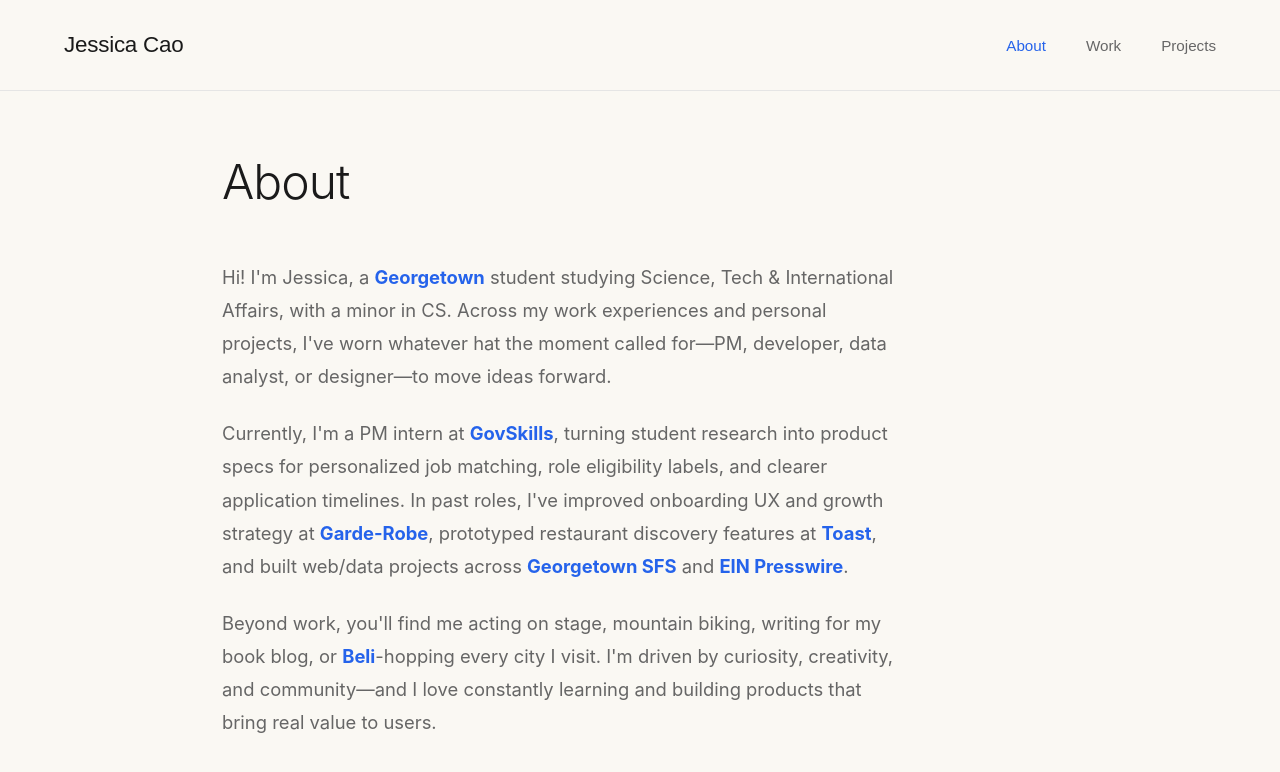
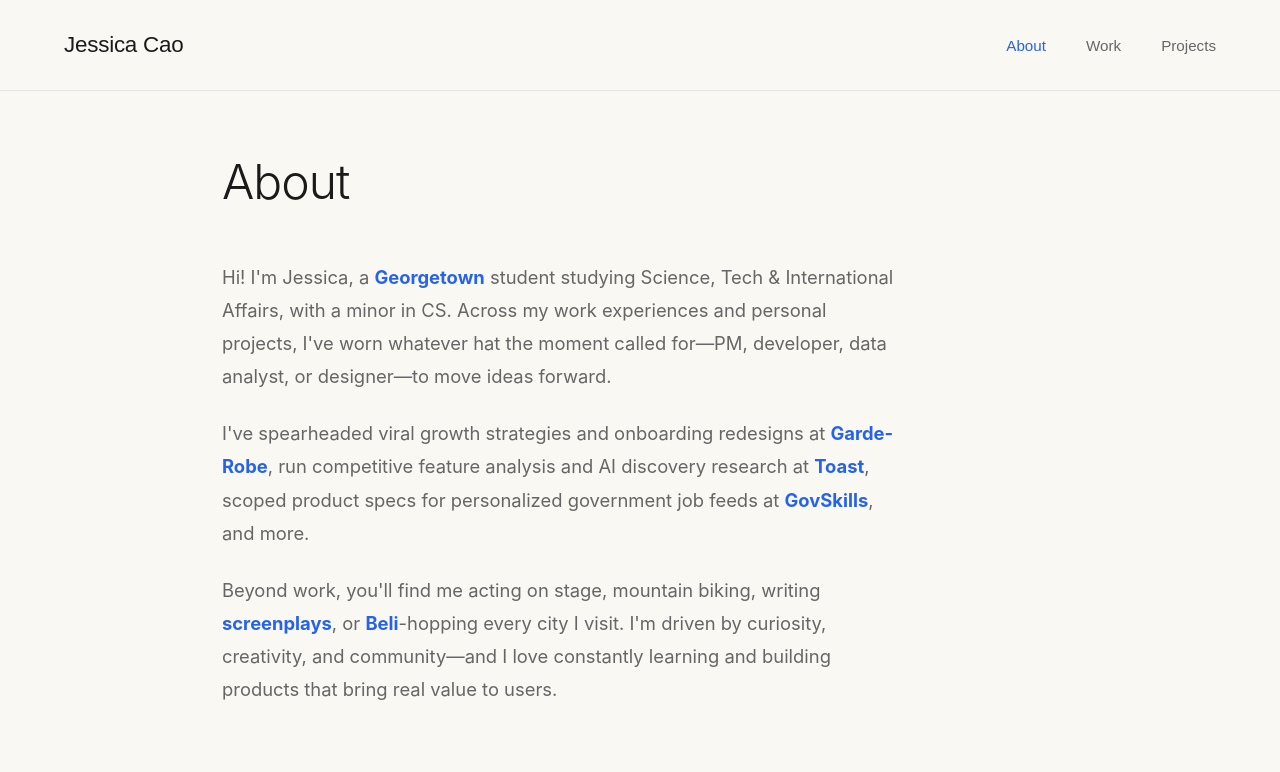
Before and after one commit to jessicaa-cao/jessica-portfolio, a React (Create React App) app: page / in a window 1280 px wide. Both pictures are taken after a click on the button "About". Shown: the top 772 px of the page. Built offline with nearby package versions, Linux system fonts and the light colour scheme.

Commit message:
Updated About, Work, and Home pages

```diff
--- a/src/components/About.js
+++ b/src/components/About.js
@@ -20,23 +20,22 @@
           </p>
 
 <p className="about-text">
-            Currently, I'm a PM intern at{' '}
+  I've spearheaded viral growth strategies and onboarding redesigns at{' '}
+  <a href="https://www.garde-robe.com/" style={linkStyle} target="_blank" rel="noopener noreferrer">Garde-Robe</a>,
+  {' '}run competitive feature analysis and AI discovery research at{' '}
+  <a href="https://pos.toasttab.com/" style={linkStyle} target="_blank" rel="noopener noreferrer">Toast</a>,
+  {' '}scoped product specs for personalized government job feeds at{' '}
   <a href="https://govskills.io/" style={linkStyle} target="_blank" rel="noopener noreferrer">GovSkills</a>,
-            {' '}turning student research into product specs for personalized job matching, role eligibility labels, and clearer application timelines. In past roles, I've improved onboarding UX and growth strategy at{' '}
-            <a href="https://www.garde-robe.com/" style={linkStyle} target="_blank" rel="noopener noreferrer">Garde-Robe</a>,
-            {' '}prototyped restaurant discovery features at{' '}
-            <a href="https://pos.toasttab.com/" style={linkStyle} target="_blank" rel="noopener noreferrer">Toast</a>,
-            {' '}and built web/data projects across{' '}
-            <a href="https://sfs.georgetown.edu/" style={linkStyle} target="_blank" rel="noopener noreferrer">Georgetown SFS</a>{' '}
-            and{' '}
-            <a href="https://www.einpresswire.com/" style={linkStyle} target="_blank" rel="noopener noreferrer">EIN Presswire</a>.
+  {' '}and more.
 </p>
 
     <p className="about-text">
-            Beyond work, you'll find me acting on stage, mountain biking, writing for my book blog, or{' '}
+  Beyond work, you'll find me acting on stage, mountain biking, writing{' '}
+  <a href="https://sites.google.com/view/staytruetoyourshelf/home" style={linkStyle} target="_blank" rel="noopener noreferrer">screenplays</a>, or{' '}
   <a href="https://beliapp.com/" style={linkStyle} target="_blank" rel="noopener noreferrer">Beli</a>-hopping
   {' '}every city I visit. I'm driven by curiosity, creativity, and community—and I love constantly learning and building products that bring real value to users.
 </p>
+
         </div>
       </div>
     </div>
--- a/src/components/Home.js
+++ b/src/components/Home.js
@@ -187,7 +187,7 @@
             <Linkedin size={20} />
           </a>
           <a
-            href="/Jessica_Cao_PM_Resume.pdf"
+            href="/JessicaCao_PortfolioResume.pdf"
             target="_blank"
             rel="noopener noreferrer"
             className="icon-link"
--- a/src/components/Work.js
+++ b/src/components/Work.js
@@ -6,21 +6,22 @@
   const experiences = [
     {
       id: 1,
+      company: "Massive Data Institute",
+      url: "https://mdi.georgetown.edu/",
+      logo: "/logos/mdi.jpg",
+      period: "Apr. '26 – Present",
+      position: "Technology Policy Research Assistant",
+      focus: "AI Risk Evaluation & K-12 Ed Tech Privacy"
+    },
+    {
+            id: 2,
       company: "GovSkills",
       url: "https://govskills.io/",
       logo: "/logos/govskills.jpg",
-      period: "Jan '26 – Present",
-      position: "Product Manager Intern",
+      period: "Jan '26 – May '26",
+      position: "Product Consultant",
       focus: "User Research & University GTM Strategy"
-    },
-    {
-      id: 2,
-      company: "Massive Data Institute",
-      url: "https://mdi.georgetown.edu/",
-      logo: "/logos/mdi.jpg",
-      period: "Jan '26 – Present",
-      position: "Technology Policy Research Assistant",
-      focus: "AI Risk Evaluation & K-12 Ed Tech Privacy"
+
     },
     {
       id: 3,
```
Also changed, not shown: 2 other files (tests, documents, lock files or other folders). Lines whose indentation alone changed are shown as unchanged.
